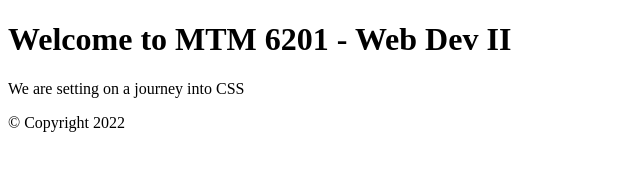
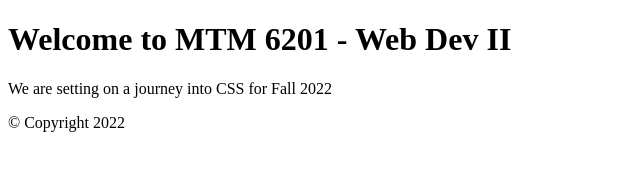
Before and after one commit to rami0103/mtm6201-week1, a plain HTML site: page index.html in a window 1280 px wide. Shown: the whole page, without its empty margins (0-640 px from the left). Drawn offline with Linux system fonts and the light colour scheme.

Commit message:
Changes content of first paragraph

```diff
--- a/index.html
+++ b/index.html
@@ -12,7 +12,7 @@
             <h1>Welcome to MTM 6201 - Web Dev II</h1>
         </header>
         <main>
-            <p>We are setting on a journey into CSS</p>
+            <p>We are setting on a journey into CSS for Fall 2022</p>
         </main>
         <footer>
             <p>&copy; Copyright 2022</p>
```
